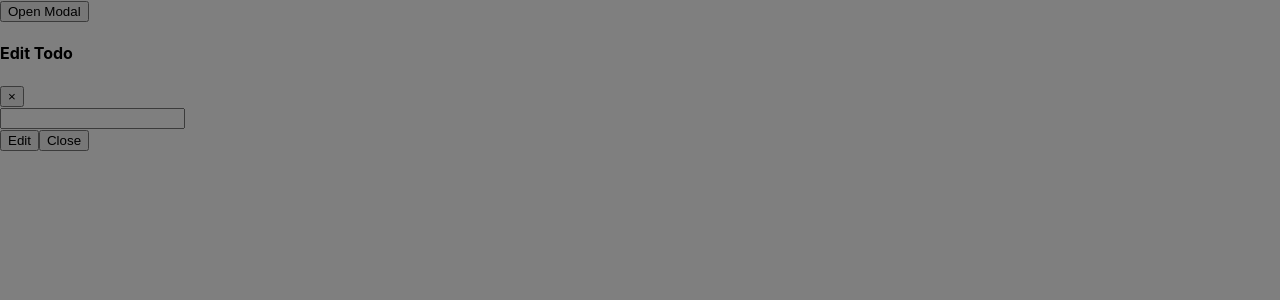
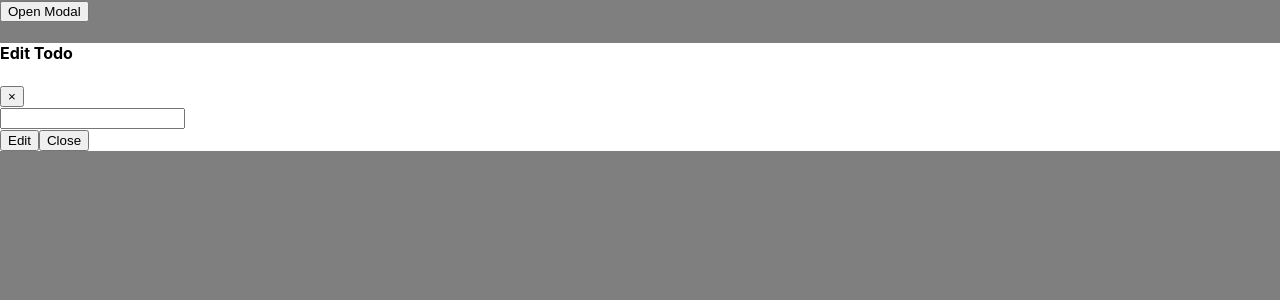
Before and after one commit to alexjmarshall/react-modal, a React (Create React App) app: page / in a window 1280 px wide. Both pictures are taken after a click on the button "Open Modal". Shown: the top 300 px of the page. Built offline with nearby package versions, Linux system fonts and the light colour scheme.

Commit message:
Create and style ModalContent

```diff
--- a/src/Modal.js
+++ b/src/Modal.js
@@ -11,9 +11,14 @@ const Backdrop = styled.div`
   right: 0;
   bottom: 0;
   left: 0;
-  z-index: 1040;
+  z-index: -1;
   background-color: #000;
   opacity: 0.5;
+`;
+
+const ModalContent = styled.div`
+  background-color: #ffffff;
+  z-index: 1041;
 `;
 
 const Modal = () => {
@@ -35,7 +40,7 @@ const Modal = () => {
             <div className="modal-dialog">
 
               {/* Modal content */}
-              <div className="modal-content">
+              <ModalContent>
                 <div className="modal-header">
                   <h4 className="modal-title">Edit Todo</h4>
                   <button type="button" className="close" data-dismiss="modal" >&times;</button>
@@ -47,7 +52,7 @@ const Modal = () => {
                   <button type="button" className="btn btn-warning" data-dismiss="modal" >Edit</button>
                   <button type="button" className="btn btn-default" data-dismiss="modal" >Close</button>
                 </div>
-              </div>
+              </ModalContent>
 
             </div>
           </div>
```
